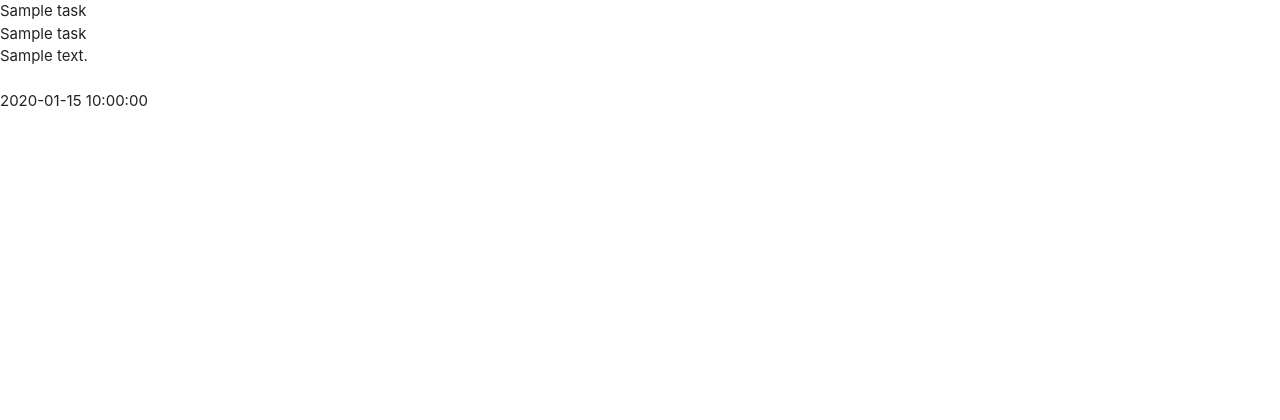
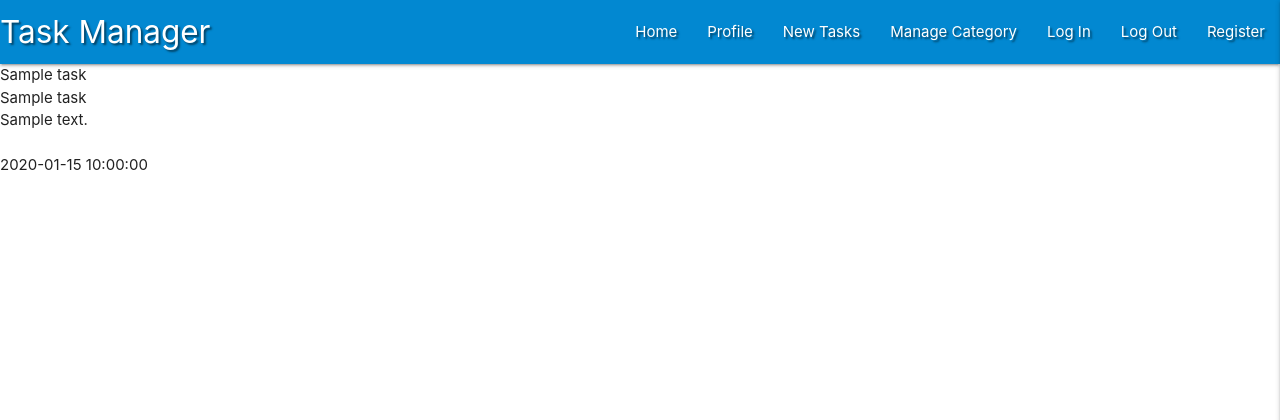
Before and after one commit to 92an/TaskManager, a Flask app: page / in a window 1280 px wide. Shown: the top 420 px of the page. Run offline with Flask 2, Linux system fonts and the light colour scheme; a database or web service that is not in the repository returns one stand-in record (values such as "Sample title"); some libraries are stand-ins or nearby versions.

Commit message:
added navbar

```diff
--- a/static/css/style.css
+++ b/static/css/style.css
@@ -0,0 +1,3 @@
+.text-shadow{
+    text-shadow: 2px 2px 2px rgba(0, 0, 0, 0.5);
+}
--- a/static/js/script.js
+++ b/static/js/script.js
@@ -0,0 +1,3 @@
+  $(document).ready(function(){
+    $('.sidenav').sidenav({edge: "right"});
+  });
--- a/templates/base.html
+++ b/templates/base.html
@@ -14,6 +14,37 @@
 </head>
 <body>
 
+    <header>
+        <!-- Navigation bar uncollapsed for large screens -->
+        <nav class="nav-extended text-shadow light-blue darken-2">
+            <div class="nav-wrapper">
+            <a href="{{ url_for('get_task') }}" class="brand-logo">Task Manager</a>
+            <a href="#" data-target="mobile-demo" class="sidenav-trigger right"><i class="fas fa-bars"></i></a>
+            <ul class="right hide-on-med-and-down">
+                <li><a href="{{ url_for('get_task') }}">Home</a></li>
+                <li><a href="#">Profile</a></li>
+                <li><a href="#">New Tasks</a></li>
+                <li><a href="#">Manage Category</a></li>
+                <li><a href="#">Log In</a></li>
+                <li><a href="#">Log Out</a></li>
+                <li><a href="#">Register</a></li>
+            </ul>
+            </div>
+        </nav>
+
+        <!-- Collapsed navigation for mobile view -->
+        <ul class="sidenav" id="mobile-demo">
+                <li><h4 class="center-align light-blue-text text.darken-4">Task Manager</h4></li>
+                <li><a href="{{ url_for('get_task') }}">Home</a></li>
+                <li><a href="#">Profile</a></li>
+                <li><a href="#">New Tasks</a></li>
+                <li><a href="#">Manage Category</a></li>
+                <li><a href="#">Log In</a></li>
+                <li><a href="#">Log Out</a></li>
+                <li><a href="#">Register</a></li>
+        </ul>
+    </header>
+
     {% block content %}
     {% endblock %}
 
```
